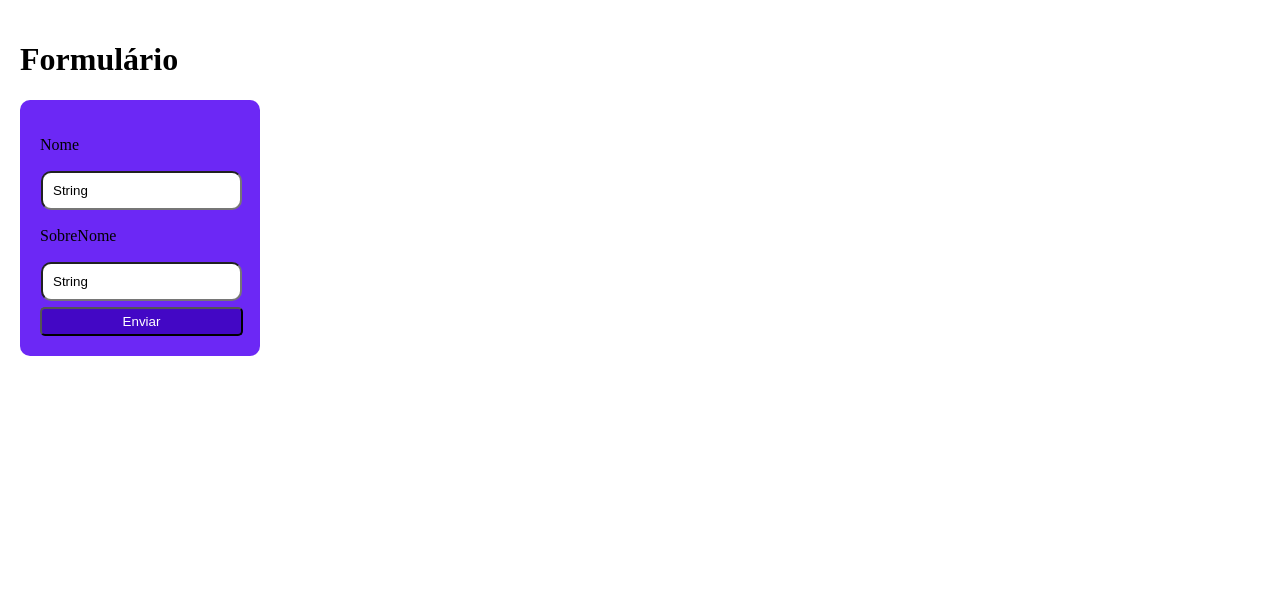
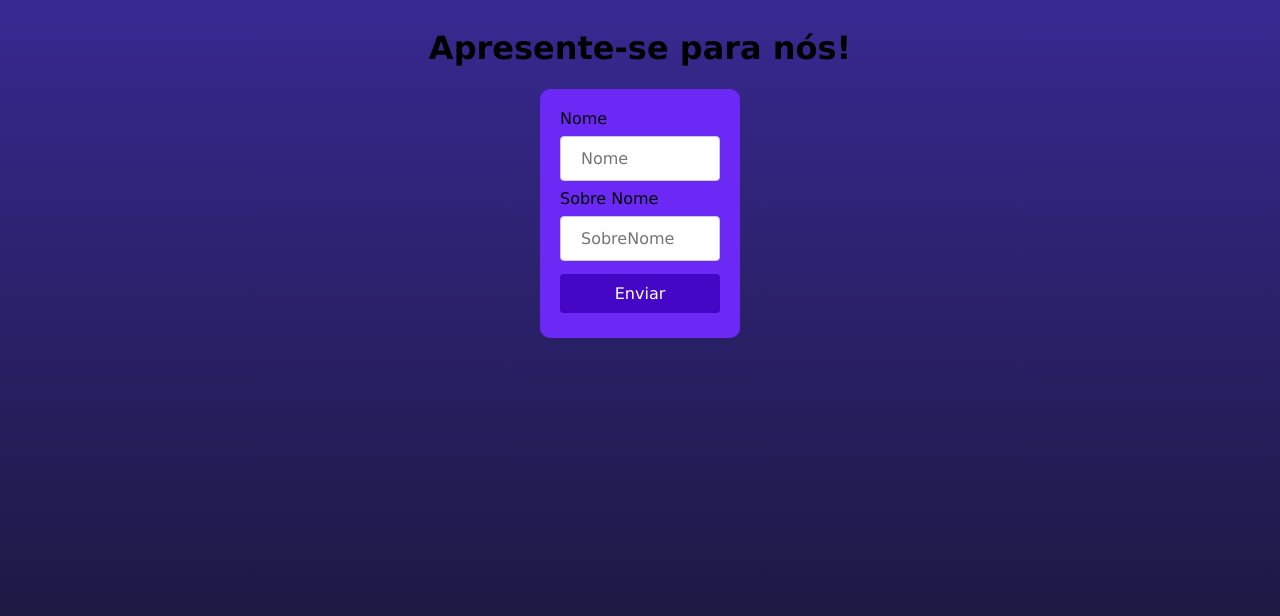
Before and after one commit to Bscanto/PHP_Repository, a PHP site: page / in a window 1280 px wide. Shown: the top 616 px of the page. Run offline with PHP 8.4, Linux system fonts and the light colour scheme.

Commit message:
formulario

```diff
--- a/Curso PHP/ex004/index.php
+++ b/Curso PHP/ex004/index.php
@@ -4,24 +4,24 @@
 <head>
   <meta charset="UTF-8">
   <meta name="viewport" content="width=device-width, initial-scale=1.0">
-  <title>Pegando dados Formulários</title>
+  <title>Interacão Formulários</title>
   <link rel="stylesheet" href="./style.css">
 </head>
 
 <body>
-  <h1> Formulário</h1>
-  <div class="formulario">
-    <form method="GET" action="index.php">
-      <p>Nome</p>
-      <input type="text" name="Nome" value="String" placeholder="Nome" required>
-      <br>
-      <p>SobreNome</p>
-      <input type="text" name="Sobre Nome" value="String" placeholder="SobreNome" required>
-      <br>
-      <button class="btn" >Enviar</button>
+  <h1> Apresente-se para nós!</h1>
+  <section class="formulario">
+    <form action="cad.php" method="get"></form>
+    <label for="nome">Nome</label>
+    <input type="text" name="Nome" id="idnome" placeholder="Nome" required>
+
+    <label for="sobrenome">Sobre Nome</label>
+    <input type="text" name="Sobre Nome" id="idsobrenome" placeholder="SobreNome" required>
+
+    <input class="btn" type="submit" value="Enviar">
 
     </form>
-  </div>
+  </section>
 </body>
 
 </html>
--- a/Curso PHP/ex004/style.css
+++ b/Curso PHP/ex004/style.css
@@ -1,14 +1,51 @@
+* {
+  font-family: Verdana, Geneva, Tahoma, sans-serif;
+  box-sizing: border-box;
+}
+
 body {
-  margin: 0;
-  display: grid;
-  padding: 20px;
-  justify-content: 200px;
+  background-color: #15142b;
+  background-image: linear-gradient(180deg, #372991, #15142b);
+  background-repeat: no-repeat;
+  background-position: center center;
+  background-size: cover;
+  background-attachment: fixed;
+
+  display: flex;
+  flex-direction: column;
+  flex-wrap: nowrap;
+  justify-content: center;
+  align-items: center;
 }
-input{
-  padding: 10px;
-  border-radius: 10px;
-  margin: 1px;
+
+header, main, section, article {
+  max-width: 700px;
 }
+
+
+input[type=text], [type=number], select, input[type=date], input[type=date], input[type=datetime], input[type=email], input[type=month], input[type=password], input[type=range], input[type=tel], input[type=time], input[type=week] {
+  width: 100%;
+  padding: 12px 20px;
+  font-size: 1em;
+  margin: 8px 0;
+  display: inline-block;
+  border: 1px solid #ccc;
+  border-radius: 4px;
+  box-sizing: border-box;
+}
+
+input[type=submit] {
+  width: 100%;
+  background: rgb(67, 7, 197);
+  font-size: 1em;
+  color: white;
+  padding: 10px 20px;
+  margin: 5px 0;
+  border: none;
+  border-radius: 4px;
+  cursor: pointer;
+}
+
 .formulario {
   display: grid;
   max-width: 200px;
```
Also changed, not shown: Curso PHP/style.css (added, +227 -0 lines), CursoPHP/ex004/index.php (added, +31 -0 lines), 2 other files.
